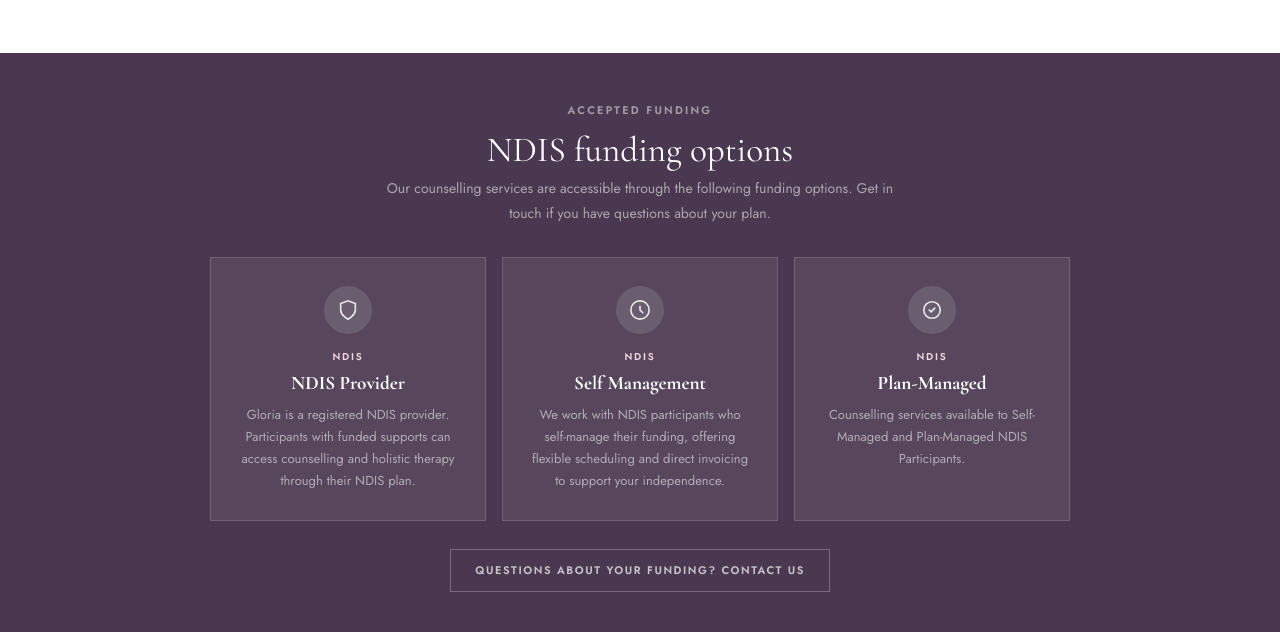
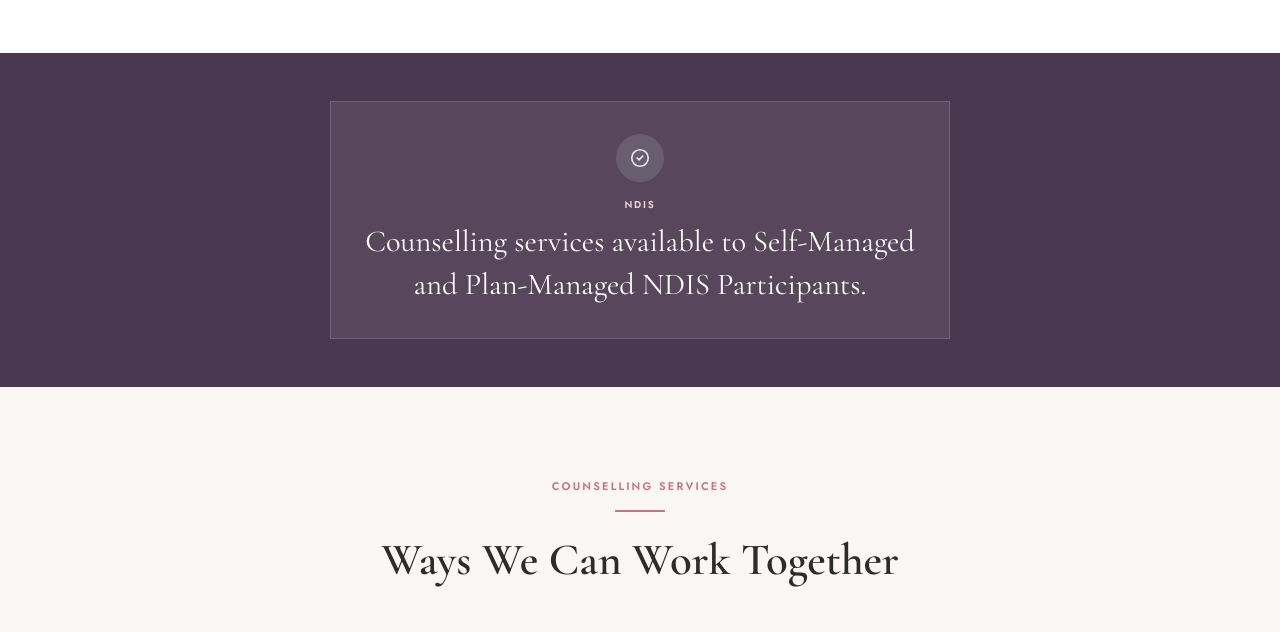
Before and after one commit to theLASTofG/GloriaMartins, a plain HTML site: page services.html in a window 1280 px wide. Shown: the part 851-1483 px from the top of the page. Drawn offline with nearby package versions, Linux system fonts and the light colour scheme.

Commit message:
fix(funding): use approved NDIS wording only

```diff
--- a/services.html
+++ b/services.html
@@ -138,56 +138,14 @@
 <!-- ── FUNDING OPTIONS ─────────────────────────────────────── -->
 <section style="background:var(--purple-dk);padding:48px 0;">
   <div class="container">
-    <div style="text-align:center;margin-bottom:32px;">
-      <span style="display:block;font-size:11px;letter-spacing:0.2em;text-transform:uppercase;color:rgba(255,255,255,0.5);font-weight:600;margin-bottom:10px;">Accepted Funding</span>
-      <h2 style="font-family:var(--font-serif);font-size:clamp(1.6rem,3vw,2.2rem);color:#fff;font-weight:400;margin-bottom:6px;">NDIS funding options</h2>
-      <p style="font-size:14px;color:rgba(255,255,255,0.55);max-width:520px;margin:0 auto;">Our counselling services are accessible through the following funding options. Get in touch if you have questions about your plan.</p>
-    </div>
-
-    <div style="display:grid;grid-template-columns:repeat(auto-fit,minmax(240px,1fr));gap:16px;max-width:860px;margin:0 auto 28px;">
-
-      <div style="background:rgba(255,255,255,0.07);border:1px solid rgba(255,255,255,0.14);padding:28px 24px;text-align:center;">
-        <div style="width:48px;height:48px;border-radius:50%;background:rgba(255,255,255,0.12);display:flex;align-items:center;justify-content:center;margin:0 auto 14px;">
-          <svg width="22" height="22" viewBox="0 0 24 24" fill="none" stroke="rgba(255,255,255,0.85)" stroke-width="1.8" stroke-linecap="round">
-            <path d="M12 22s8-4 8-10V5l-8-3-8 3v7c0 6 8 10 8 10z"/>
-          </svg>
-        </div>
-        <p style="font-size:10px;letter-spacing:0.18em;text-transform:uppercase;color:var(--pink-lt);font-weight:700;margin-bottom:6px;">NDIS</p>
-        <h3 style="font-family:var(--font-serif);font-size:1.2rem;color:#fff;margin-bottom:10px;">NDIS Provider</h3>
-        <p style="font-size:13px;color:rgba(255,255,255,0.55);line-height:1.7;">Gloria is a registered NDIS provider. Participants with funded supports can access counselling and holistic therapy through their NDIS plan.</p>
+    <div style="background:rgba(255,255,255,0.07);border:1px solid rgba(255,255,255,0.14);padding:32px 28px;text-align:center;max-width:620px;margin:0 auto;">
+      <div style="width:48px;height:48px;border-radius:50%;background:rgba(255,255,255,0.12);display:flex;align-items:center;justify-content:center;margin:0 auto 14px;">
+        <svg width="22" height="22" viewBox="0 0 24 24" fill="none" stroke="rgba(255,255,255,0.85)" stroke-width="1.8" stroke-linecap="round">
+          <path d="M9 12l2 2 4-4m6 2a9 9 0 11-18 0 9 9 0 0118 0z"/>
+        </svg>
       </div>
-
-      <div style="background:rgba(255,255,255,0.07);border:1px solid rgba(255,255,255,0.14);padding:28px 24px;text-align:center;">
-        <div style="width:48px;height:48px;border-radius:50%;background:rgba(255,255,255,0.12);display:flex;align-items:center;justify-content:center;margin:0 auto 14px;">
-          <svg width="22" height="22" viewBox="0 0 24 24" fill="none" stroke="rgba(255,255,255,0.85)" stroke-width="1.8" stroke-linecap="round">
-            <circle cx="12" cy="12" r="10"/><path d="M12 8v4l3 3"/>
-          </svg>
-        </div>
-        <p style="font-size:10px;letter-spacing:0.18em;text-transform:uppercase;color:var(--pink-lt);font-weight:700;margin-bottom:6px;">NDIS</p>
-        <h3 style="font-family:var(--font-serif);font-size:1.2rem;color:#fff;margin-bottom:10px;">Self Management</h3>
-        <p style="font-size:13px;color:rgba(255,255,255,0.55);line-height:1.7;">We work with NDIS participants who self-manage their funding, offering flexible scheduling and direct invoicing to support your independence.</p>
-      </div>
-
-      <div style="background:rgba(255,255,255,0.07);border:1px solid rgba(255,255,255,0.14);padding:28px 24px;text-align:center;">
-        <div style="width:48px;height:48px;border-radius:50%;background:rgba(255,255,255,0.12);display:flex;align-items:center;justify-content:center;margin:0 auto 14px;">
-          <svg width="22" height="22" viewBox="0 0 24 24" fill="none" stroke="rgba(255,255,255,0.85)" stroke-width="1.8" stroke-linecap="round">
-            <path d="M9 12l2 2 4-4m6 2a9 9 0 11-18 0 9 9 0 0118 0z"/>
-          </svg>
-        </div>
-        <p style="font-size:10px;letter-spacing:0.18em;text-transform:uppercase;color:var(--pink-lt);font-weight:700;margin-bottom:6px;">NDIS</p>
-        <h3 style="font-family:var(--font-serif);font-size:1.2rem;color:#fff;margin-bottom:10px;">Plan-Managed</h3>
-        <p style="font-size:13px;color:rgba(255,255,255,0.55);line-height:1.7;">Counselling services available to Self-Managed and Plan-Managed NDIS Participants.</p>
-      </div>
-
-    </div>
-
-    <div style="text-align:center;">
-      <a href="contact.html"
-         style="display:inline-flex;align-items:center;gap:8px;font-size:11px;font-weight:700;letter-spacing:0.14em;text-transform:uppercase;color:rgba(255,255,255,0.7);border:1px solid rgba(255,255,255,0.25);padding:11px 24px;transition:all 0.25s;"
-         onmouseover="this.style.color='#fff';this.style.borderColor='rgba(255,255,255,0.6)'"
-         onmouseout="this.style.color='rgba(255,255,255,0.7)';this.style.borderColor='rgba(255,255,255,0.25)'">
-        Questions about your funding? Contact us
-      </a>
+      <p style="font-size:10px;letter-spacing:0.18em;text-transform:uppercase;color:var(--pink-lt);font-weight:700;margin-bottom:8px;">NDIS</p>
+      <h2 style="font-family:var(--font-serif);font-size:clamp(1.35rem,2.6vw,1.9rem);line-height:1.4;color:#fff;font-weight:400;margin:0;">Counselling services available to Self-Managed and Plan-Managed NDIS Participants.</h2>
     </div>
   </div>
 </section>
@@ -551,7 +509,7 @@
       </details>
       <details class="faq-item">
         <summary class="faq-item__q">Do you accept NDIS funding?</summary>
-        <p class="faq-item__a">Yes. Gloria is a registered NDIS provider. Counselling services are available to Self-Managed and Plan-Managed NDIS Participants. Please get in touch to discuss your specific plan and eligibility.</p>
+        <p class="faq-item__a">Counselling services available to Self-Managed and Plan-Managed NDIS Participants.</p>
       </details>
     </div>
   </div>
```
Also changed, not shown: contact.html (+2 -7 lines), index.html (+3 -14 lines).
